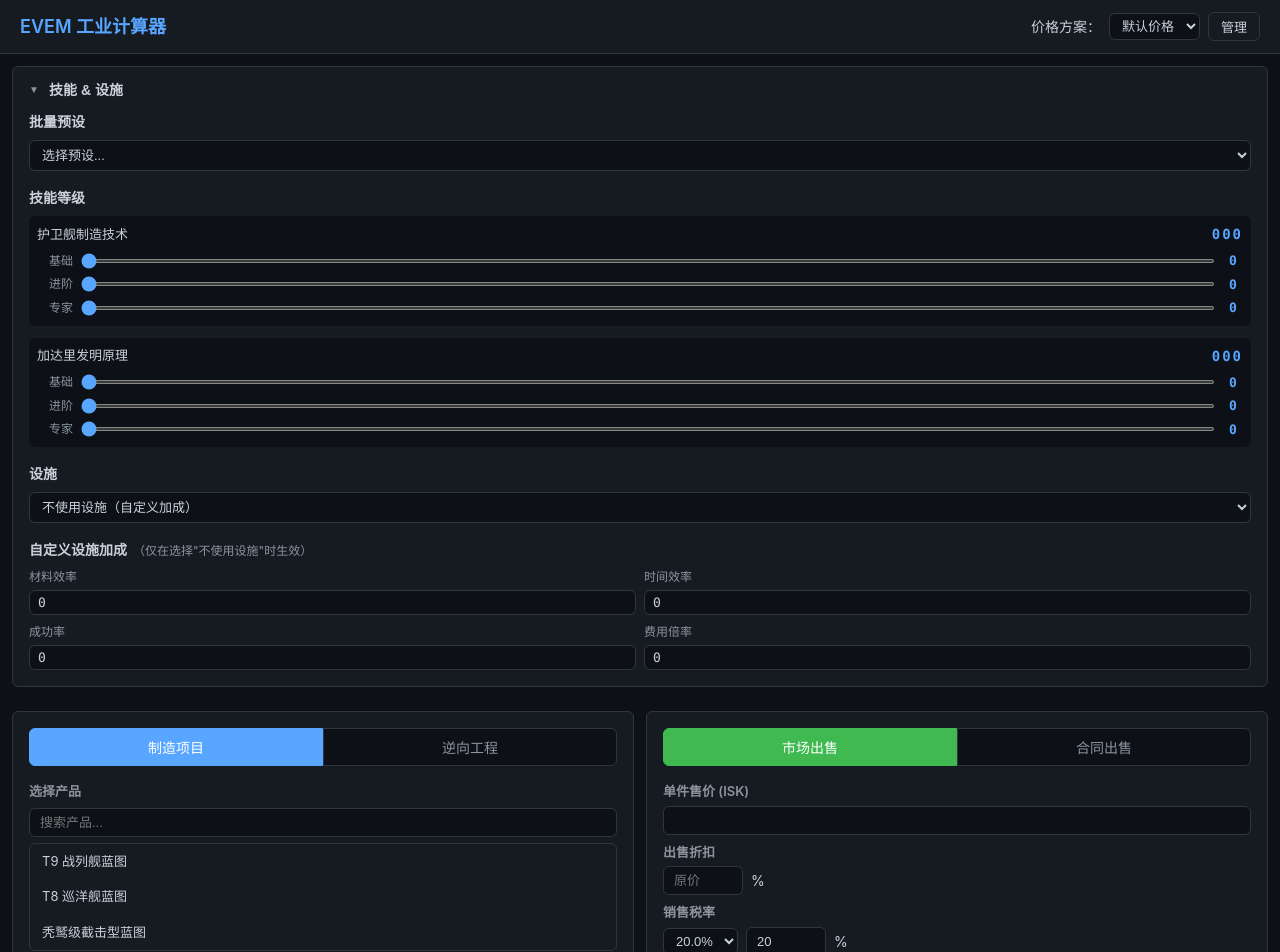
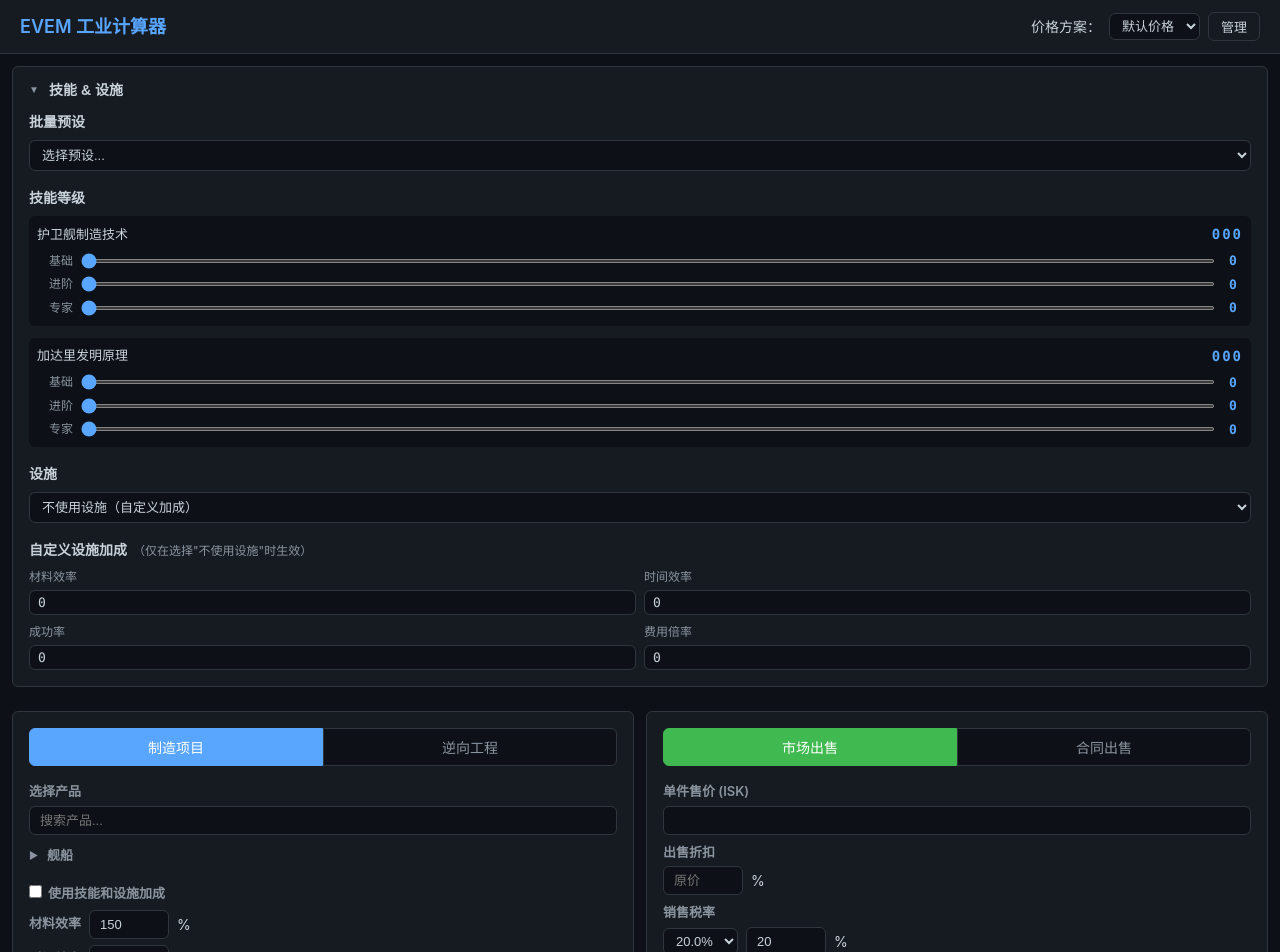
Before and after one commit to wangchai233/EVEM_Industry_Caculator, a React (Vite) app: page / in a window 1280 px wide. Shown: the top 952 px of the page. Built offline with nearby package versions, Linux system fonts and the light colour scheme.

Commit message:
feat: replace flat product list with collapsible tree selector

```diff
--- /dev/null
+++ b/src/components/ProductionPanel/ProductTreeSelector.module.css
@@ -0,0 +1,25 @@
+.section { display: flex; flex-direction: column; gap: 4px; max-height: 400px; overflow-y: auto; }
+.label { font-size: 13px; color: var(--color-text-secondary); font-weight: 600; }
+.searchInput {
+  background: var(--color-bg); color: var(--color-text);
+  border: 1px solid var(--color-border); border-radius: var(--radius);
+  padding: 6px 10px; font-size: 13px; width: 100%;
+}
+.tree { margin-top: 4px; }
+.nodeRow {
+  display: flex; align-items: center; gap: 4px; padding: 3px 0; cursor: pointer;
+  font-size: 13px; color: var(--color-text-secondary); user-select: none;
+}
+.nodeRow:hover { color: var(--color-text); }
+.arrow { width: 14px; font-size: 10px; }
+.nodeName { font-weight: 600; }
+.leafRow {
+  padding: 3px 0; cursor: pointer; font-size: 13px;
+  color: var(--color-text); user-select: none;
+}
+.leafRow:hover { background: var(--color-surface); }
+.selected { color: var(--color-primary); font-weight: 600; }
+.addBtn {
+  color: var(--color-success); cursor: pointer; font-size: 13px; padding: 3px 0;
+}
+.addBtn:hover { text-decoration: underline; }
--- /dev/null
+++ b/src/components/ProductionPanel/ProductTreeSelector.tsx
@@ -0,0 +1,174 @@
+import { useState, useMemo } from 'react';
+import { useProduction } from '../../state/ProductionContext';
+import { useApp } from '../../state/AppContext';
+import { defaultTree, mergeCustomTree } from '../../data/productTree';
+import { defaultBlueprints, defaultReverse } from '../../data';
+import type { ProductTreeNode } from '../../types/productTree';
+import styles from './ProductTreeSelector.module.css';
+
+interface TreeNodeWithChildren extends ProductTreeNode {
+  children: TreeNodeWithChildren[];
+  depth: number;
+}
+
+function buildTree(
+  nodes: ProductTreeNode[], parentId: string | null, depth: number,
+): TreeNodeWithChildren[] {
+  return nodes
+    .filter(n => n.parentId === parentId)
+    .map(n => ({ ...n, depth, children: buildTree(nodes, n.id, depth + 1) }));
+}
+
+function matchSearch(node: TreeNodeWithChildren, query: string): boolean {
+  if (node.name.toLowerCase().includes(query)) return true;
+  const allBps = [...defaultBlueprints, ...defaultReverse];
+  for (const pid of node.productIds) {
+    const bp = allBps.find(b => b.id === pid);
+    if (bp?.name.toLowerCase().includes(query)) return true;
+  }
+  for (const rid of node.reverseIds) {
+    const rev = allBps.find(r => r.id === rid);
+    if (rev?.name.toLowerCase().includes(query)) return true;
+  }
+  return node.children.some(c => matchSearch(c, query));
+}
+
+export function ProductTreeSelector() {
+  const { state, dispatch } = useProduction();
+  const { customBlueprints, customReverse, customTreeNodes } = useApp();
+  const [search, setSearch] = useState('');
+  const [expandedIds, setExpandedIds] = useState<Set<string>>(new Set());
+  const [editorOpen, setEditorOpen] = useState(false);
+
+  const allNodes = useMemo(() => {
+    // 将自定义产品挂到自定义分类节点下
+    const customCat = defaultTree.find(n => n.id === 'root_custom')!;
+    const mergedCustomIds = [...new Set([
+      ...customCat.productIds,
+      ...customBlueprints.map(b => b.id),
+    ])];
+    const mergedCustomRevIds = [...new Set([
+      ...customCat.reverseIds,
+      ...customReverse.map(r => r.id),
+    ])];
+    const updatedNodes = defaultTree.map(n => {
+      if (n.id === 'root_custom') {
+        return { ...n, productIds: mergedCustomIds, reverseIds: mergedCustomRevIds };
+      }
+      return n;
+    });
+    return mergeCustomTree(updatedNodes, customTreeNodes);
+  }, [customBlueprints, customReverse, customTreeNodes]);
+
+  const tree = useMemo(() => buildTree(allNodes, null, 0), [allNodes]);
+
+  const searchLower = search.toLowerCase().trim();
+
+  // 搜索时自动展开匹配分支
+  const visibleExpanded = useMemo(() => {
+    if (!searchLower) return expandedIds;
+    const autoExpand = new Set(expandedIds);
+    function walk(nodes: TreeNodeWithChildren[]) {
+      for (const n of nodes) {
+        if (matchSearch(n, searchLower)) {
+          autoExpand.add(n.id);
+          let p = n.parentId;
+          while (p) {
+            autoExpand.add(p);
+            const parent = allNodes.find(x => x.id === p);
+            p = parent?.parentId ?? null;
+          }
+        }
+        walk(n.children);
+      }
+    }
+    walk(tree);
+    return autoExpand;
+  }, [searchLower, expandedIds, tree, allNodes]);
+
+  const toggleExpand = (id: string) => {
+    setExpandedIds(prev => {
+      const next = new Set(prev);
+      if (next.has(id)) next.delete(id); else next.add(id);
+      return next;
+    });
+  };
+
+  const allBps = [...defaultBlueprints, ...customBlueprints];
+  const allRevs = [...defaultReverse, ...customReverse];
+
+  const selectedId = state.projectType === 'manufacturing'
+    ? state.manufacturing.blueprintId
+    : state.reverse.reverseId;
+
+  const handleSelectProduct = (bpId: string) => {
+    dispatch({ type: 'SET_MANUFACTURING', payload: { blueprintId: bpId } });
+  };
+
+  const handleSelectReverse = (revId: string) => {
+    dispatch({ type: 'SET_REVERSE', payload: { reverseId: revId } });
+  };
+
+  const items = state.projectType === 'manufacturing' ? allBps : allRevs;
+  const handleSelectItem = state.projectType === 'manufacturing' ? handleSelectProduct : handleSelectReverse;
+  const idField = state.projectType === 'manufacturing' ? 'productIds' : 'reverseIds' as const;
+
+  function renderNode(node: TreeNodeWithChildren): JSX.Element {
+    const isExpanded = visibleExpanded.has(node.id);
+    const hasChildren = node.children.length > 0;
+    const productList = items.filter(b => (node as any)[idField]?.includes(b.id));
+
+    return (
+      <div key={node.id} style={{ paddingLeft: node.depth * 16 }}>
+        <div
+          className={`${styles.nodeRow} ${isExpanded ? styles.expanded : ''}`}
+          onClick={() => hasChildren ? toggleExpand(node.id) : undefined}
+        >
+          {hasChildren && <span className={styles.arrow}>{isExpanded ? '▼' : '▶'}</span>}
+          <span className={styles.nodeName}>
+            {node.isCustom && '⚙️ '}{node.name}
+          </span>
+        </div>
+        {isExpanded && (
+          <div>
+            {node.children.map(renderNode)}
+            {productList.map(bp => (
+              <div
+                key={bp.id}
+                className={`${styles.leafRow} ${selectedId === bp.id ? styles.selected : ''}`}
+                style={{ paddingLeft: (node.depth + 1) * 16 }}
+                onClick={() => handleSelectItem(bp.id)}
+              >
+                {bp.isCustom ? '⚙️ ' : ''}{bp.name}
+              </div>
+            ))}
+            {node.id === 'root_custom' && (
+              <div
+                className={styles.addBtn}
+                style={{ paddingLeft: (node.depth + 1) * 16 }}
+                onClick={() => setEditorOpen(true)}
+              >
+                + 新建产品
+              </div>
+            )}
+          </div>
+        )}
+      </div>
+    );
+  }
+
+  return (
+    <div className={styles.section}>
+      <label className={styles.label}>选择产品</label>
+      <input
+        className={styles.searchInput}
+        placeholder="搜索产品..."
+        value={search}
+        onChange={e => setSearch(e.target.value)}
+      />
+      <div className={styles.tree}>
+        {tree.map(renderNode)}
+      </div>
+    </div>
+  );
+}
--- a/src/components/ProductionPanel/ProductionPanel.tsx
+++ b/src/components/ProductionPanel/ProductionPanel.tsx
@@ -7,7 +7,7 @@ import { calculateManufacturing } from '../../engine/manufacturing';
 import { calculateReverse } from '../../engine/reverse';
 import { resolveBonuses } from '../../engine/resolver';
 import { ProjectTypeTabs } from './ProjectTypeTabs';
-import { ProductSelector } from './ProductSelector';
+import { ProductTreeSelector } from './ProductTreeSelector';
 import { EfficiencyConfig } from './EfficiencyConfig';
 import { DecoderSelector } from './DecoderSelector';
 import { MaterialList } from './MaterialList';
@@ -75,7 +75,7 @@ export function ProductionPanel() {
   return (
     <div className={styles.panel}>
       <ProjectTypeTabs />
-      <ProductSelector />
+      <ProductTreeSelector />
       <EfficiencyConfig />
       <DecoderSelector />
       {state.projectType === 'reverse' && <ReverseExtras />}
```
